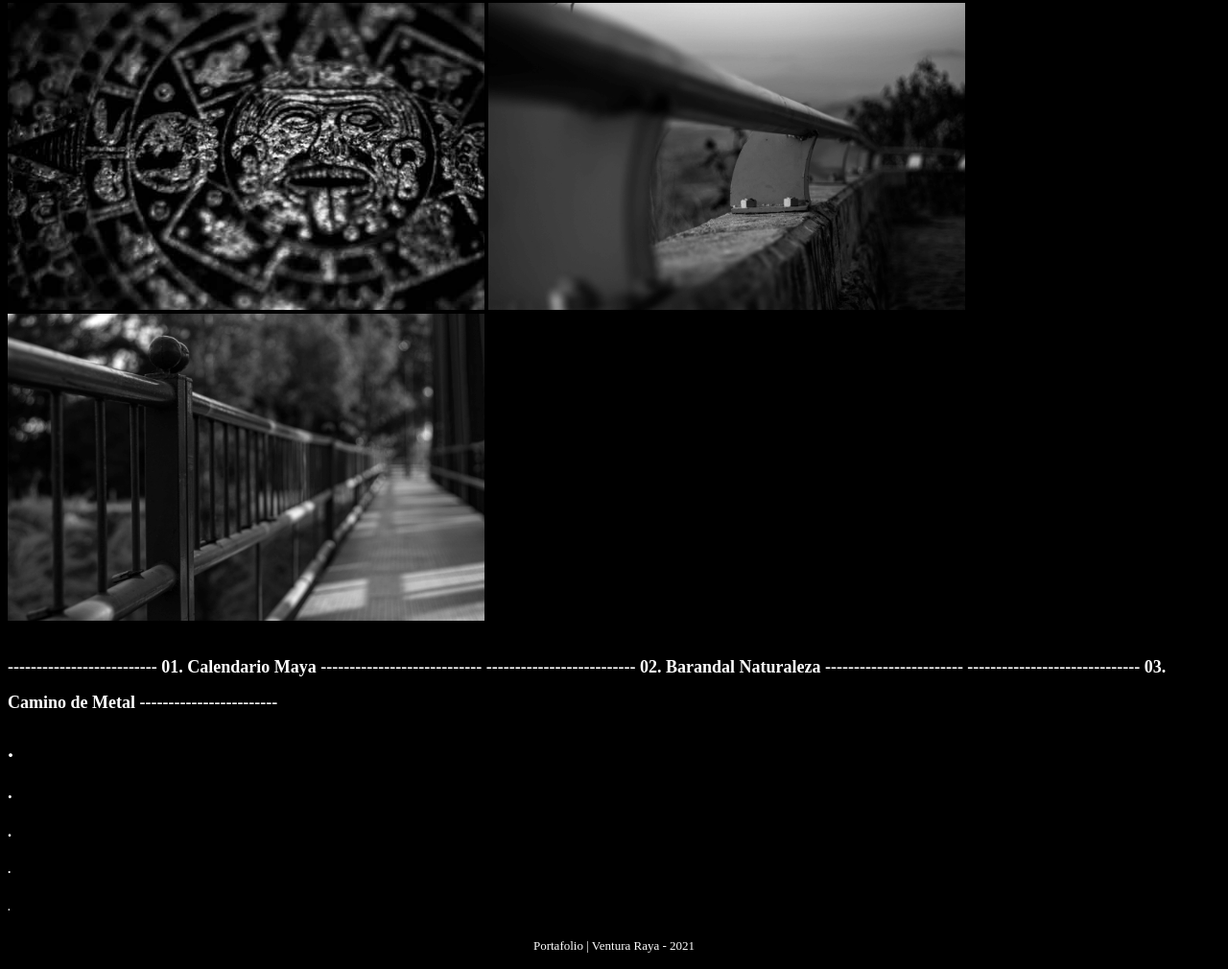
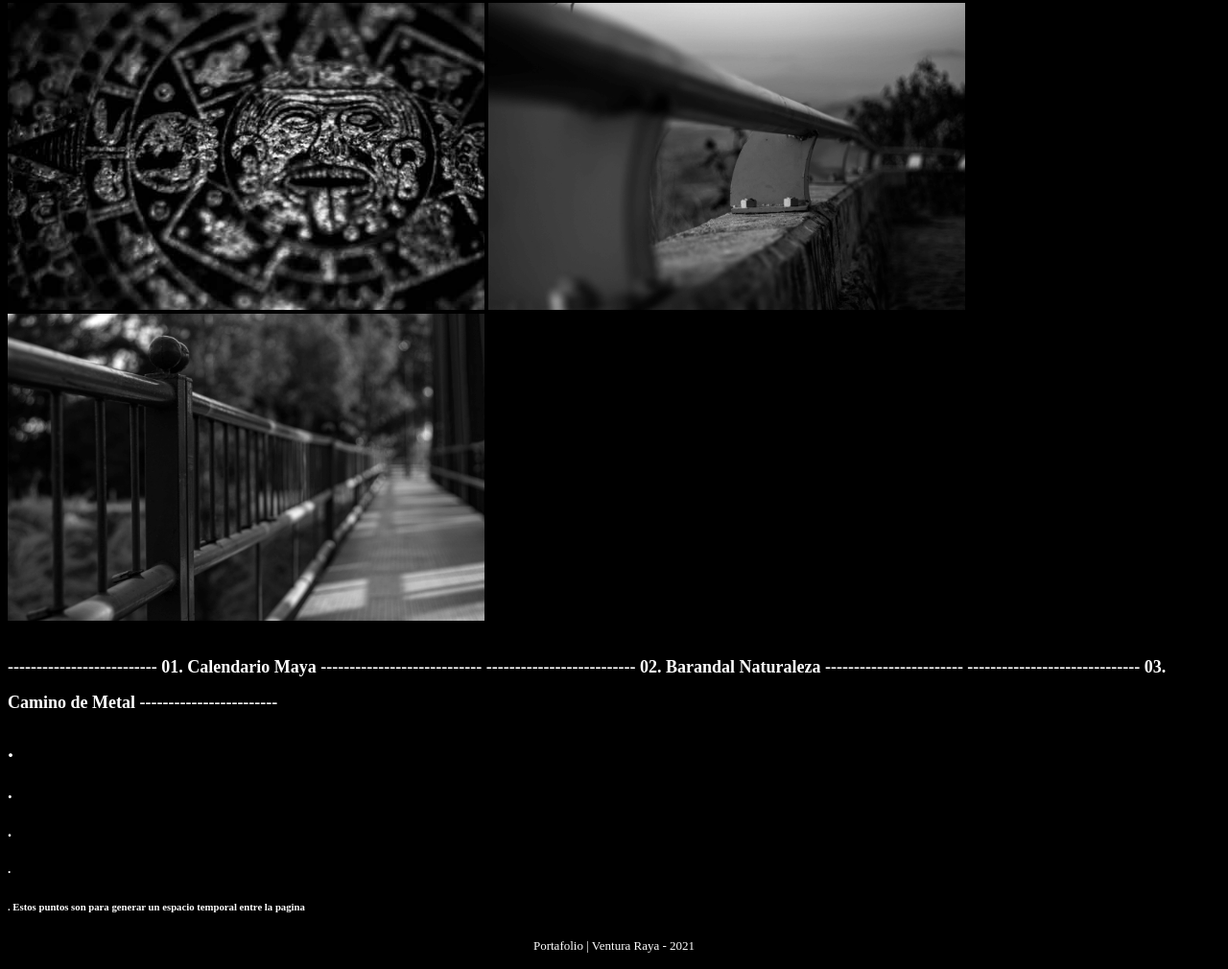
Before and after one commit to RandallRaya/Pagina, a plain HTML site: page index.html in a window 1280 px wide. Shown: the part 95-1105 px from the top of the page at 96% size. Drawn offline with Linux system fonts and the light colour scheme.

Commit message:
Cambio de los puntos
Explico para que se colocan puntos en los encabezados

```diff
--- a/index.html
+++ b/index.html
@@ -63,7 +63,7 @@
                 .
             </h5>
             <h6>
-                .
+                . Estos puntos son para generar un espacio temporal entre la pagina
             </h6>
 
 
```
